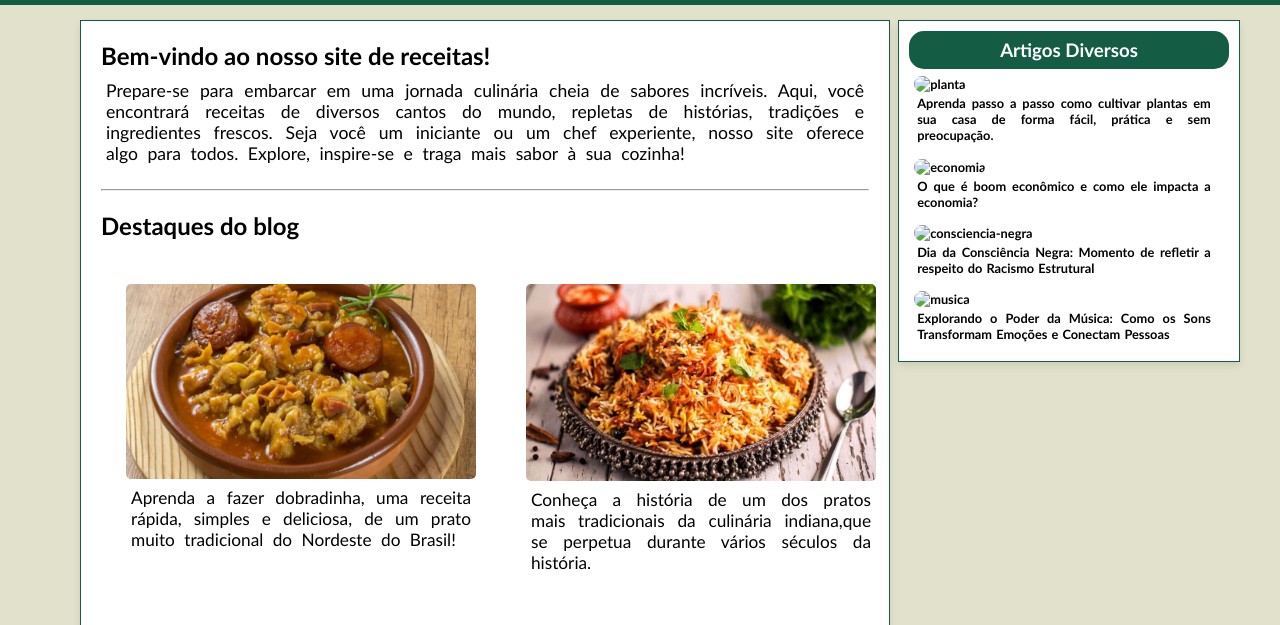
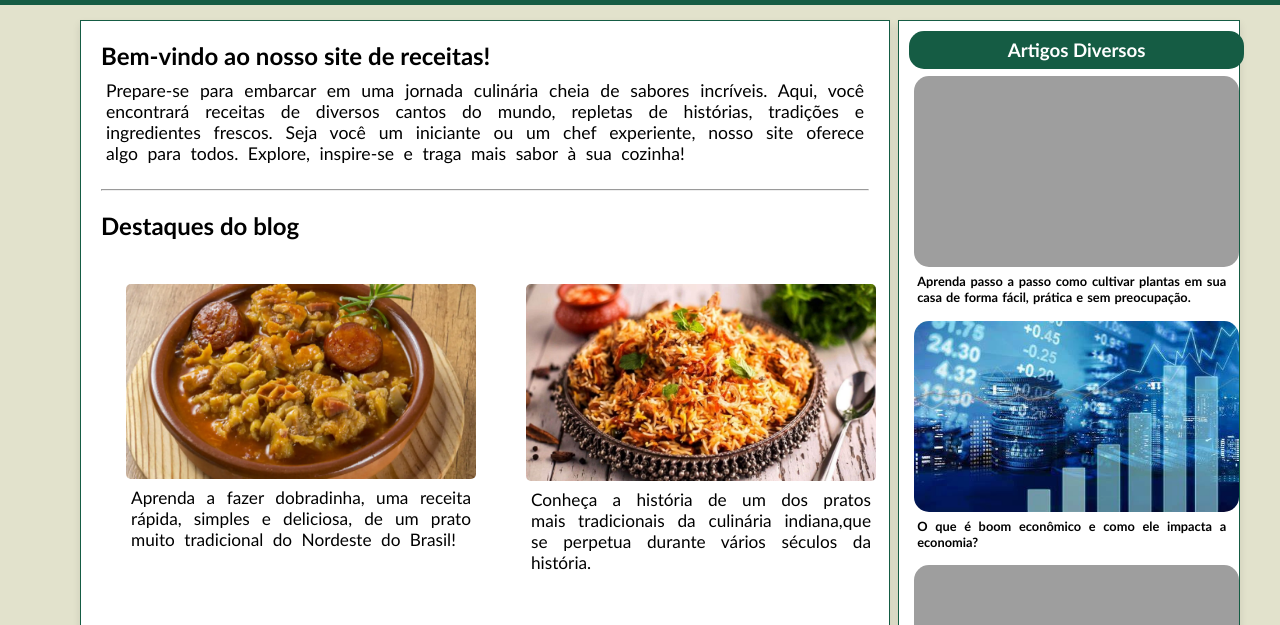
Before and after one commit to Ferns00/trabalho-facul, a plain HTML site: page index.html in a window 1280 px wide. Shown: the part 122-747 px from the top of the page. Drawn offline with Linux system fonts and the light colour scheme; the site is published under a folder, as on GitHub Pages, so addresses that start at the root find nothing.

Commit message:
Update index.html

```diff
--- a/index.html
+++ b/index.html
@@ -79,19 +79,19 @@
     <aside class="barra-lateral">
         <h3>Artigos Diversos</h3>
         <div class ="artigo1">
-            <img src="/css/planta.jpg" width="325px" height="191px" alt="planta">
+            <img src="css/planta.jpg" width="325px" height="191px" alt="planta">
             <p>Aprenda passo a passo como cultivar plantas em sua casa de forma fácil, prática e sem preocupação.</p>
         </div>
         <div class ="artigo2">
-            <img src="/css/economia.jpg" width="325px" height="191px" alt="economia">
+            <img src="css/economia.jpg" width="325px" height="191px" alt="economia">
             <p>O que é boom econômico e como ele impacta a economia?</p>
         </div>
         <div class ="artigo3">
-            <img src="/css/consciencia-negra.jpg" width="325px" height="191px" alt="consciencia-negra">
+            <img src="css/consciencia-negra.jpg" width="325px" height="191px" alt="consciencia-negra">
             <p>Dia da Consciência Negra: Momento de refletir a respeito do Racismo Estrutural</p>
         </div>
         <div class ="artigo4">
-            <img src="/css/musica.jpg" width="325px" height="191px" alt="musica">
+            <img src="css/musica.jpg" width="325px" height="191px" alt="musica">
             <p>Explorando o Poder da Música: Como os Sons Transformam Emoções e Conectam Pessoas</p>
         </div>
     </aside>
```
